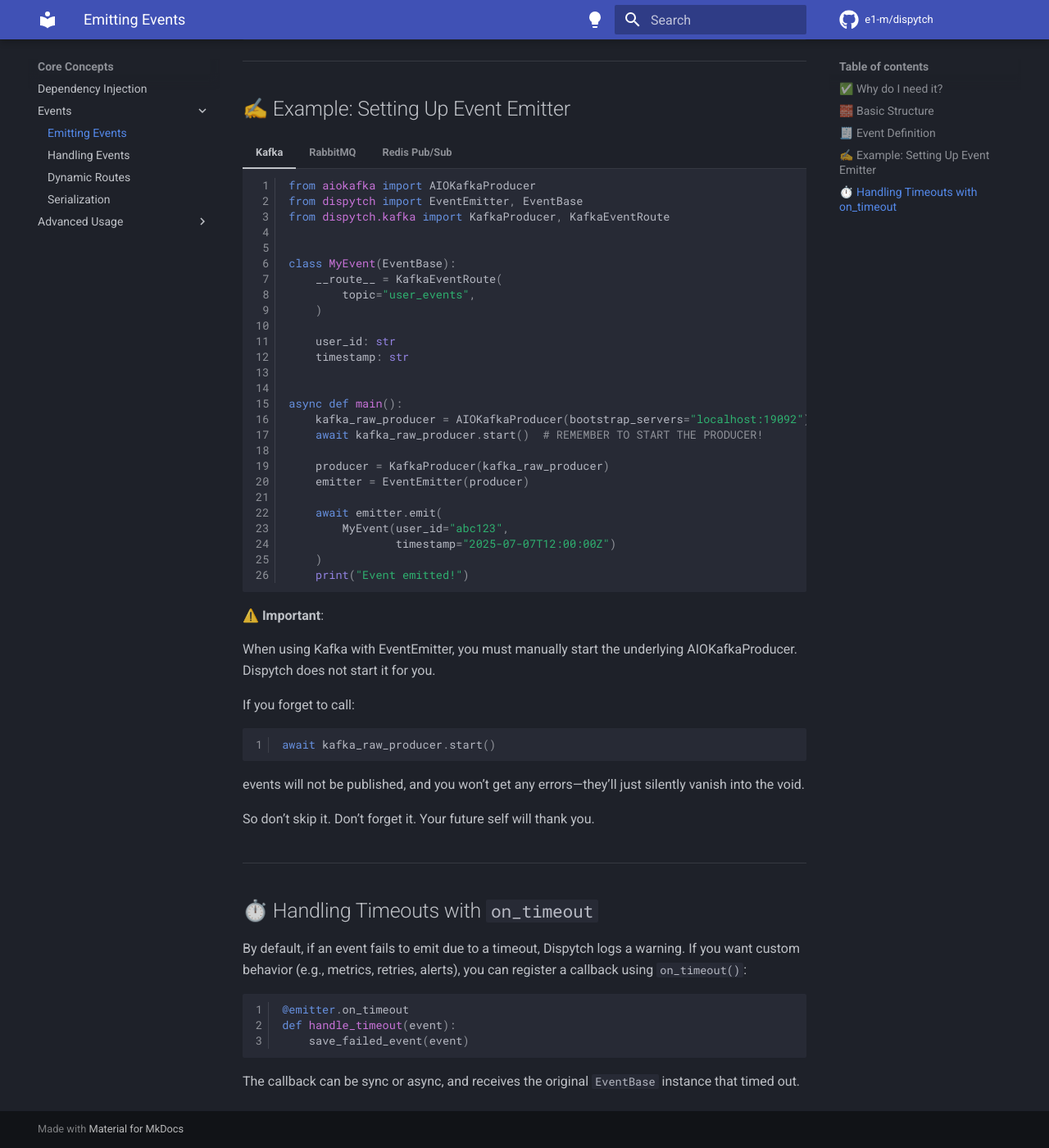
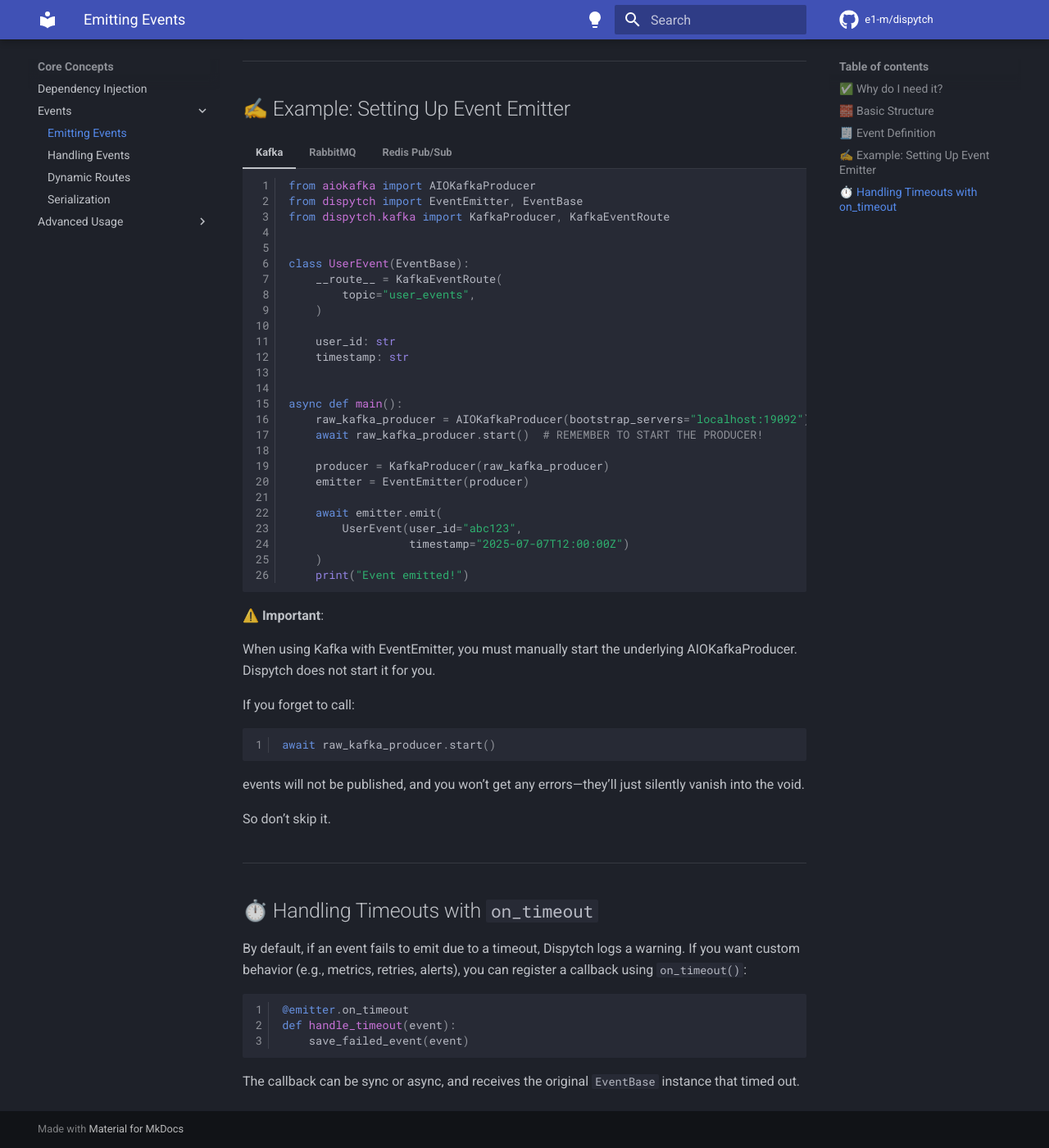
Before and after one commit to e1-m/dispytch, an MkDocs documentation site: the page built from docs/docs/concepts/emitter.md, in a window 1280 px wide and 1400 px high, scrolled down 1567 px. Shown: the whole window at 82% size. Built offline with MkDocs 1.6.1 and Material for MkDocs 9.7.7, drawn with Linux system fonts in a browser that asks for light colours; comment, search, counter and statistics services are not loaded; the version menu is left out; some of the changed text lies outside the part shown.

Commit message:
:memo: docs: update emitter documentation

````diff
--- a/docs/docs/concepts/emitter.md
+++ b/docs/docs/concepts/emitter.md
@@ -114,7 +114,7 @@
 from dispytch.kafka import KafkaProducer, KafkaEventRoute
 
 
-class MyEvent(EventBase):
+class UserEvent(EventBase):
     __route__ = KafkaEventRoute(
         topic="user_events",
     )
@@ -124,15 +124,15 @@
 
 
 async def main():
-    kafka_raw_producer = AIOKafkaProducer(bootstrap_servers="localhost:19092")
-    await kafka_raw_producer.start()  # REMEMBER TO START THE PRODUCER!
+    raw_kafka_producer = AIOKafkaProducer(bootstrap_servers="localhost:19092")
+    await raw_kafka_producer.start()  # REMEMBER TO START THE PRODUCER!
 
-    producer = KafkaProducer(kafka_raw_producer)
+    producer = KafkaProducer(raw_kafka_producer)
     emitter = EventEmitter(producer)
 
     await emitter.emit(
-        MyEvent(user_id="abc123",
-                timestamp="2025-07-07T12:00:00Z")
+        UserEvent(user_id="abc123",
+                  timestamp="2025-07-07T12:00:00Z")
     )
     print("Event emitted!")
 
@@ -146,12 +146,12 @@
 If you forget to call:
 
 ```python
-await kafka_raw_producer.start()
+await raw_kafka_producer.start()
 ```
 
 events will not be published, and you won’t get any errors—they’ll just silently vanish into the void.
 
-So don’t skip it. Don’t forget it. Your future self will thank you.
+So don’t skip it.
 
 ////
 
@@ -163,10 +163,10 @@
 from dispytch.rabbitmq import RabbitMQProducer, RabbitMQEventRoute
 
 
-class MyEvent(EventBase):
+class UserEvent(EventBase):
     __route__ = RabbitMQEventRoute(
-        exchange="my.exchange",
-        routing_key="my.routing.key",
+        exchange="user.events",
+        routing_key="user.email-changed",
     )
 
     user_id: str
@@ -176,14 +176,14 @@
 async def main():
     connection = await aio_pika.connect('amqp://guest:guest@localhost:5672')
     channel = await connection.channel()
-    exchange = await channel.declare_exchange('my.exchange', aio_pika.ExchangeType.DIRECT)
+    exchange = await channel.declare_exchange('user.events', aio_pika.ExchangeType.DIRECT)
 
     producer = RabbitMQProducer([exchange])
     emitter = EventEmitter(producer)
 
     await emitter.emit(
-        MyEvent(user_id="abc123",
-                email="user@example.com")
+        UserEvent(user_id="abc123",
+                  email="user@example.com")
     )
     print("Event sent!")
 ```
````
Also changed, not shown: other parts of docs/docs/concepts/emitter.md (+1 -1 lines).
